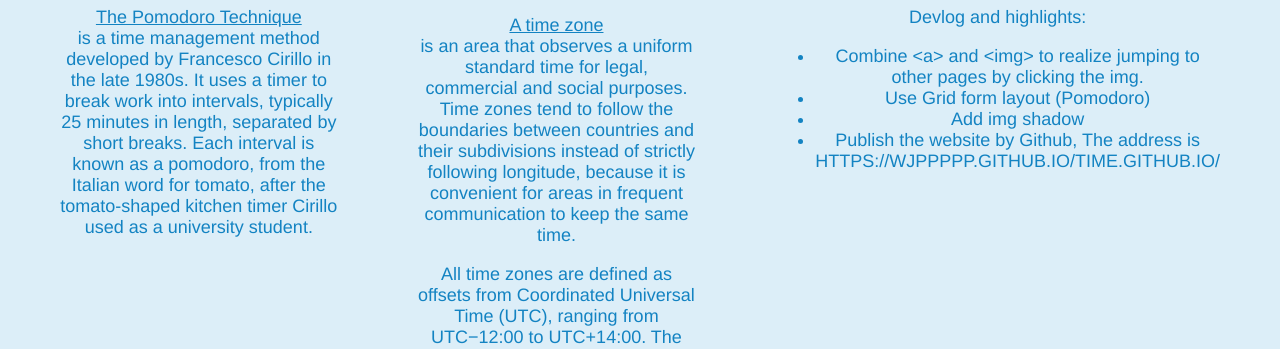
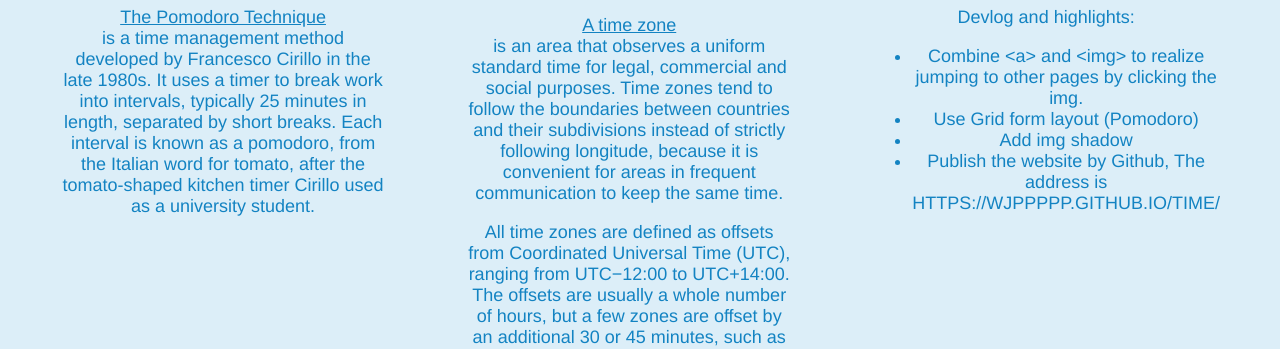
Before and after one commit to Wjppppp/Time, a plain HTML site: page index.html in a window 1280 px wide. Shown: the part 444-793 px from the top of the page. Drawn offline with Linux system fonts and the light colour scheme.

Commit message:
update MD

```diff
--- a/index.html
+++ b/index.html
@@ -62,7 +62,7 @@
                         <li>Combine &lt;a&gt; and &lt;img&gt; to realize jumping to other pages by clicking the img.</li>
                         <li>Use Grid form layout (Pomodoro)</li>
                         <li>Add img shadow</li>
-                        <li>Publish the website by Github, The address is <a href="https://wjppppp.github.io/Time.github.io/">https://wjppppp.github.io/Time.github.io/</a></li>
+                        <li>Publish the website by Github, The address is <a href="https://wjppppp.github.io/Time/">https://wjppppp.github.io/Time/</a></li>
                     </ul>
                 </div>
             </figure>
```
Also changed, not shown: 1 other file.
